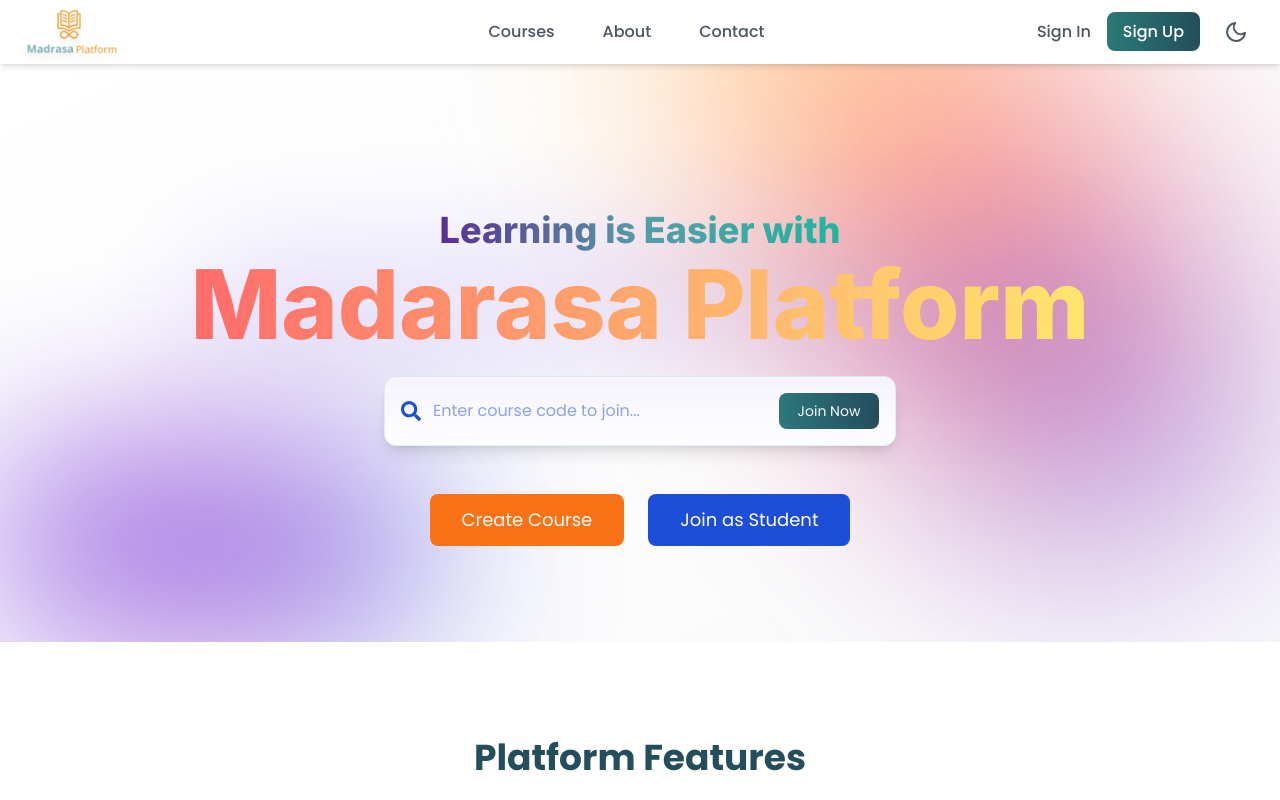
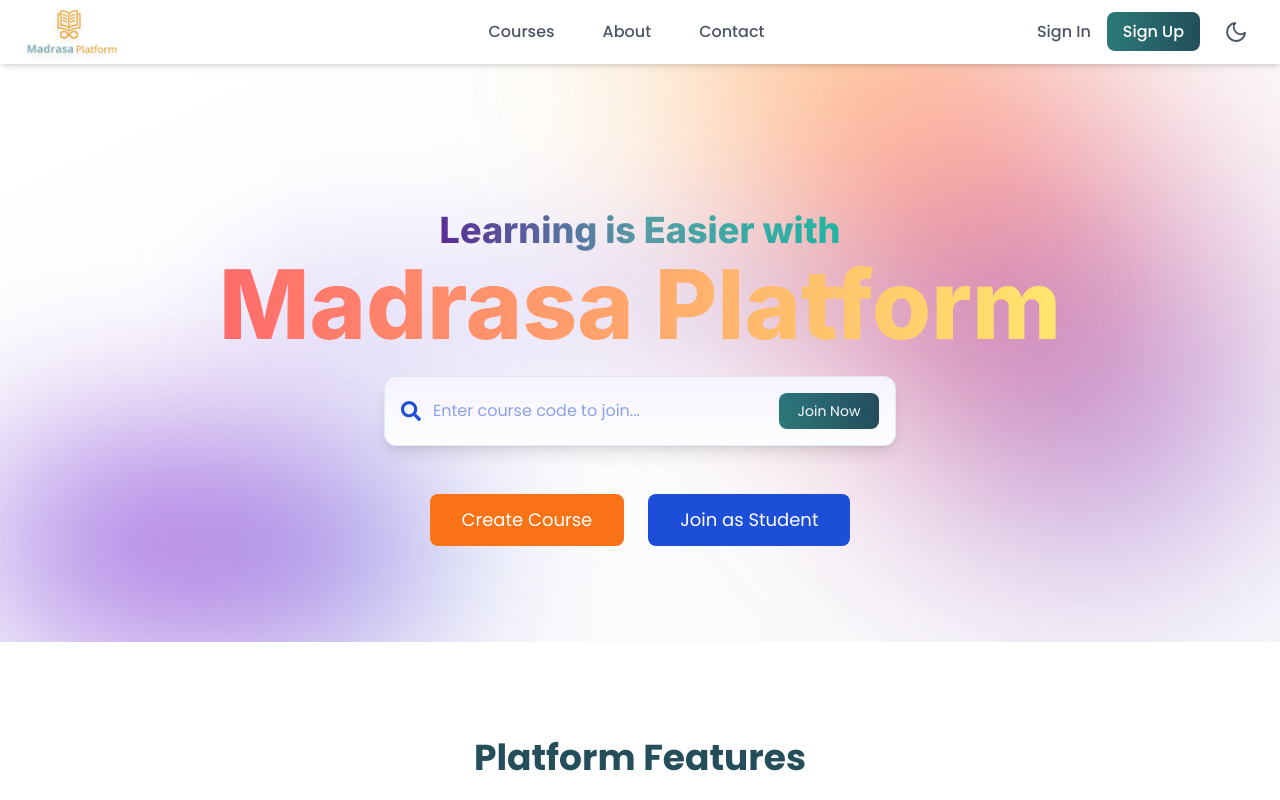
Before and after one commit to ravkun27/madrasa-platform, a React (Vite) app: page / in a window 1280 px wide. Shown: the top 800 px of the page. Built offline with nearby package versions, Linux system fonts and the light colour scheme.

Commit message:
Update LandingPage.tsx

```diff
--- a/src/components/LandingPage.tsx
+++ b/src/components/LandingPage.tsx
@@ -126,7 +126,7 @@ const LandingPage = () => {
                 whileHover={{ scale: 1.05 }}
                 transition={{ type: "spring", stiffness: 300 }}
               >
-                Madarasa Platform
+                Madrasa Platform
               </motion.span>
             </span>
           </motion.h1>
```
